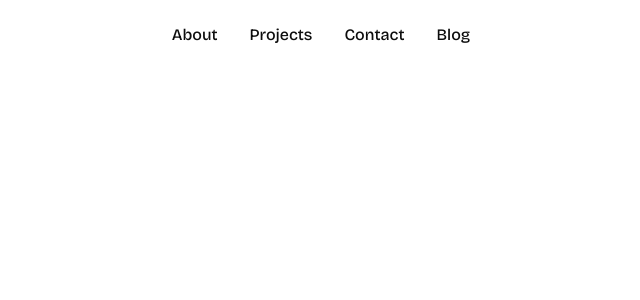
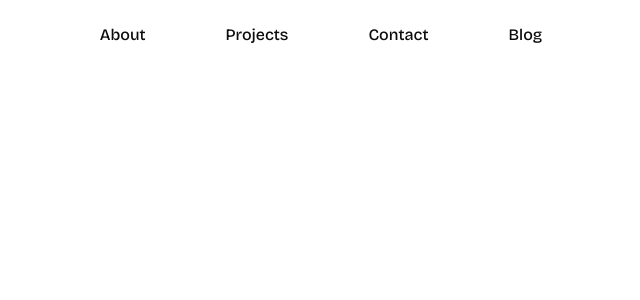
Before and after one commit to Lebo-Madikane/lebo-madikane, a Next.js app: page / in a window 1280 px wide. Shown: the top 300 px of the page, without its empty margins (319-959 px from the left). Built offline with nearby package versions, Linux system fonts and the light colour scheme.

Commit message:
style Header component

```diff
--- a/src/components/Header/Header.js
+++ b/src/components/Header/Header.js
@@ -19,9 +19,9 @@ export default function Header() {
                 {/* Desktop Navigation */}
                 <nav className={styles.nav}>
                     <Link href="/#about" className={styles.navLink}>About</Link>
-                    <Link href="/#services" className={styles.navLink}>Projects</Link>
+                    <Link href="/#projects" className={styles.navLink}>Projects</Link>
                     <Link href="/#contact" className={styles.navLink}>Contact</Link>
-                    <Link href="/#services" className={styles.navLink}>Blog</Link>
+                    <Link href="/blogpage" className={styles.navLink}>Blog</Link>
                 </nav>
 
                 {/* Mobile Menu Button */}
--- a/src/components/Header/Header.module.scss
+++ b/src/components/Header/Header.module.scss
@@ -2,13 +2,16 @@
 @use '../../styles/mixins' as *;
 
 .header {
-    //background-color: var(--white);
-    //box-shadow: 0 2px 10px rgba(0, 0, 0, 0.1);
+    min-height: 75px;
+    margin: 10 auto 0 auto;
     position: fixed;
     top: 0;
     left: 0;
     right: 0;
     z-index: 1000;
+    //box-shadow: 0 2px 10px rgba(0, 0, 0, 0.1);
+    //border-radius: 50px;
+    //border: 1px solid rgba(0, 0, 0, 0.1);
 
     .container {
         width: 98%;
@@ -22,7 +25,8 @@
 // Desktop Navigation
 .nav {
     display: flex;
-    gap: 2rem;
+    gap: 5rem;
+    padding: 5px;
 
     @include mobile {
         display: none;
@@ -31,29 +35,14 @@
 
 .navLink {
     font-weight: 500;
-    transition: color 0.3s ease;
+    transition: 0.5s;
     position: relative;
     //font-family: $font-secondary;
 
     &:hover {
-        color: var(--color-accent);
-        transition: color 0.3s ease;
-    }
-
-    // Active/hover underline effect
-    &::after {
-        content: '';
-        position: absolute;
-        bottom: -5px;
-        left: 0;
-        width: 0;
-        height: 2px;
-        background-color: var(--accent-color);
-        transition: width 0.3s ease;
-    }
-
-    &:hover::after {
-        width: 100%;
+        font-size: 1.2em;
+        color: var(--accent);
+        transition: 0.5s;
     }
 }
 
```
